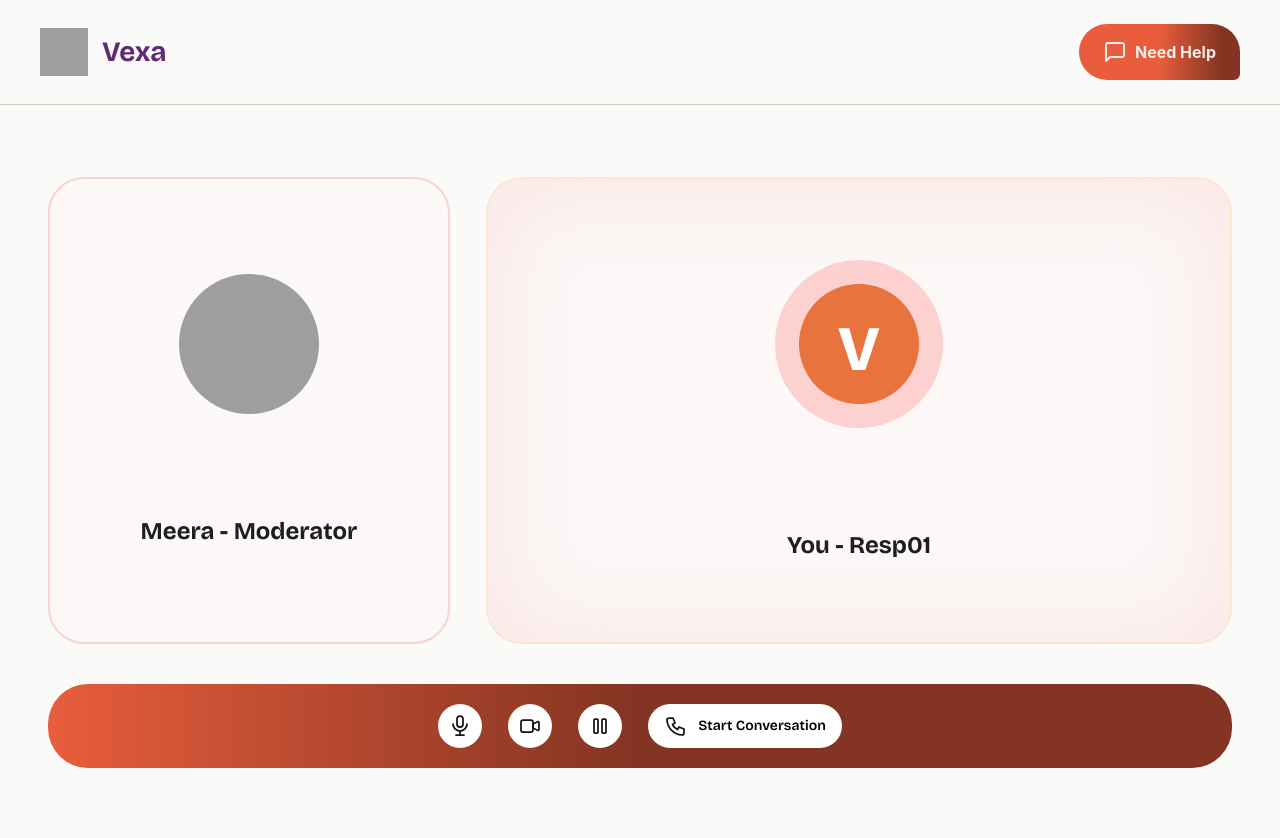
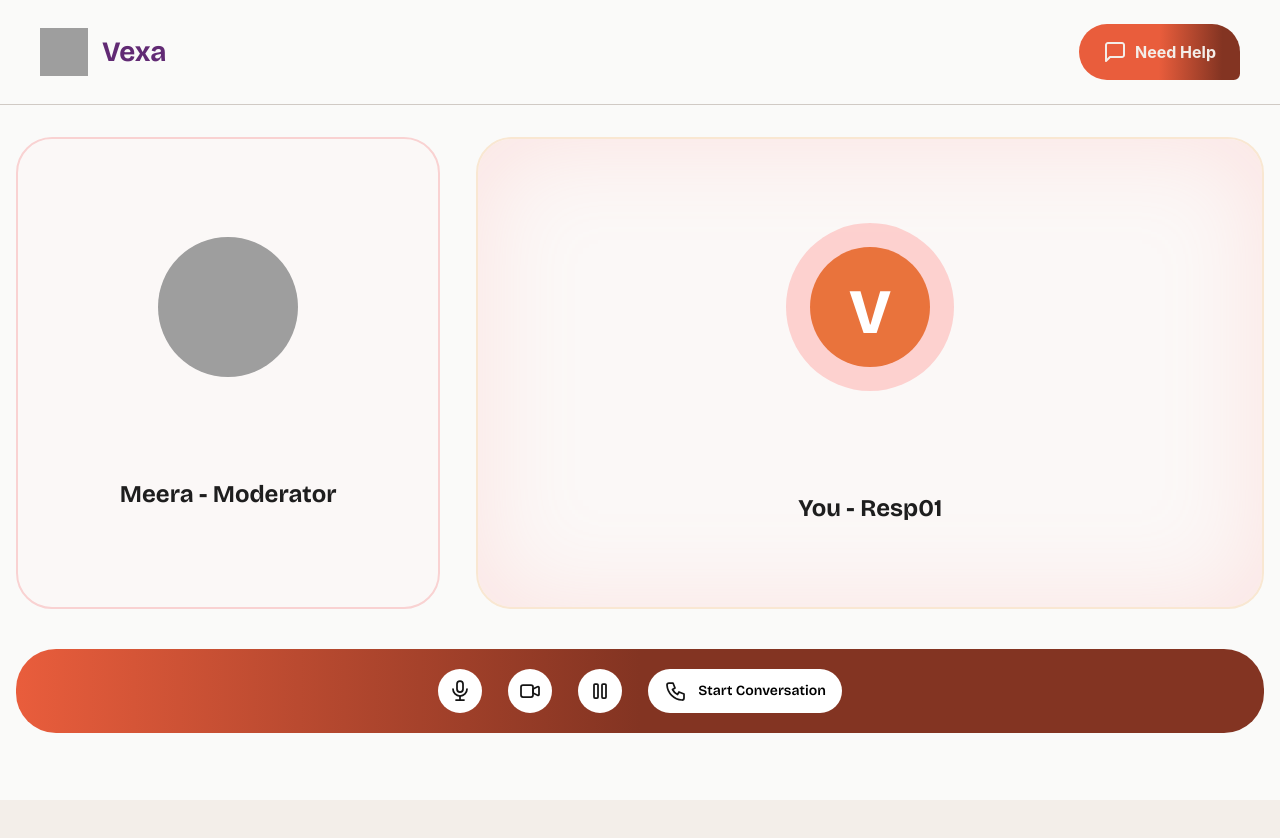
Before and after one commit to SarangTandel5112/vexa-fe, a Next.js app: page /chat in a window 1280 px wide. Shown: the top 838 px of the page. After the commit the page ends 800 px from the top, so only its background shows below. Built offline with nearby package versions, Linux system fonts and the light colour scheme; grey boxes are pictures that could not be loaded.

Commit message:
[Fix] : Laayout issue fixed

```diff
--- a/src/app/(auth)/layout.tsx
+++ b/src/app/(auth)/layout.tsx
@@ -8,9 +8,11 @@ export default function AuthLayout({
     children: React.ReactNode;
 }) {
     return (
-        <>
+        <div className="min-h-screen flex flex-col">
             <LandingHeader />
-            {children}
-        </>
+            <main className="flex-1 bg-[#FAFAF9]">
+                {children}
+            </main>
+        </div>
     );
 }
--- a/src/app/(dashboard)/chat/page.tsx
+++ b/src/app/(dashboard)/chat/page.tsx
@@ -25,9 +25,7 @@ export default function ChatPage() {
     };
 
     return (
-        <div className="h-[calc(100vh-64px)] bg-background flex flex-col">
-            <div className="w-full flex-1 px-4 py-3 md:py-6 border-b border-[#FAFAF9] bg-[#FAFAF9] overflow-hidden flex flex-col">
-                <div className="flex-1 flex flex-col items-center justify-center px-2 py-2 md:px-8 md:py-12 min-h-0">
+        <div className="h-[calc(100vh-140px)] flex flex-col items-center justify-center px-4 py-6 md:py-8">
             <div className="w-full max-w-[1440px] h-full flex flex-col gap-4 md:gap-10">
                 <div className="flex-1 flex items-center min-h-0 overflow-hidden">
                     <ChatParticipants
@@ -45,7 +43,5 @@ export default function ChatPage() {
                 </div>
             </div>
         </div>
-            </div>
-        </div>
     );
 }
--- a/src/app/(dashboard)/layout.tsx
+++ b/src/app/(dashboard)/layout.tsx
@@ -8,9 +8,11 @@ export default function DashboardLayout({
     children: React.ReactNode;
 }) {
     return (
-        <>
+        <div className="min-h-screen flex flex-col">
             <DashboardHeader />
-            {children}
-        </>
+            <main className="flex-1 bg-[#FAFAF9]">
+                {children}
+            </main>
+        </div>
     );
 }
--- a/src/app/(dashboard)/page.tsx
+++ b/src/app/(dashboard)/page.tsx
@@ -10,7 +10,7 @@ import { homeSteps, sampleQuestions } from "@/modules/dashboard/data";
 
 export default function HomePage() {
     return (
-        <div className="w-full min-h-[calc(100vh-80px)] flex justify-center py-[45px] px-5 md:py-[30px] md:px-4 pb-[60px] md:pb-10">
+        <div className="flex justify-center py-[45px] px-5 md:py-[30px] md:px-4 pb-[60px] md:pb-10">
             <div className="w-full max-w-[1440px] flex flex-col items-center gap-[33px]">
                 <HomeHero />
                 <HomeSteps steps={homeSteps} />
--- a/src/app/(dashboard)/survey/page.tsx
+++ b/src/app/(dashboard)/survey/page.tsx
@@ -16,7 +16,7 @@ export default function SurveyPage() {
     };
 
     return (
-        <div className="flex flex-col justify-between items-center min-h-screen px-4 sm:px-8 py-8 pb-36 sm:pb-36">
+        <div className="flex flex-col justify-between items-center px-4 sm:px-8 py-8 pb-36 sm:pb-36">
             <div className="flex flex-col items-center gap-14 sm:gap-[3.3125rem] w-full">
                 {/* Header Section */}
                 <div className="flex flex-col items-center text-center gap-5 sm:gap-2.5 px-4 max-w-[90rem] pt-0 sm:pt-[2.8125rem]">
--- a/src/app/layout.tsx
+++ b/src/app/layout.tsx
@@ -29,11 +29,9 @@ export default function RootLayout({
     return (
         <html lang="en">
             <body
-                className={`${roboto.variable} ${bricolage.variable} antialiased min-h-screen bg-[#F3EEE9]`}
+                className={`${roboto.variable} ${bricolage.variable} antialiased bg-[#F3EEE9]`}
             >
-                <div className="min-h-screen flex flex-col">
-                    <div className="flex-1 bg-[#FAFAF9]">{children}</div>
-                </div>
+                {children}
                 <Toaster
                     position="top-right"
                     toastOptions={{
```
Lines whose indentation alone changed are shown as unchanged.
